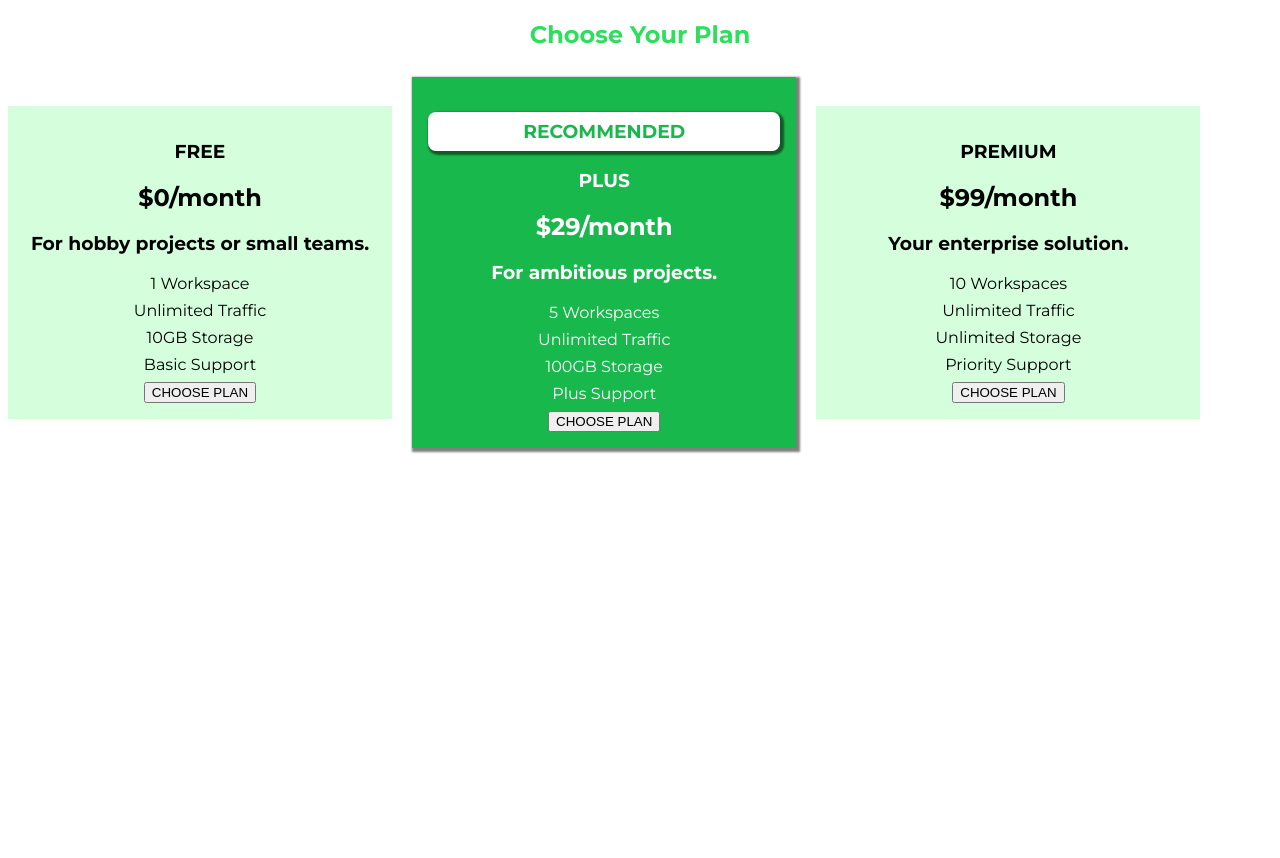
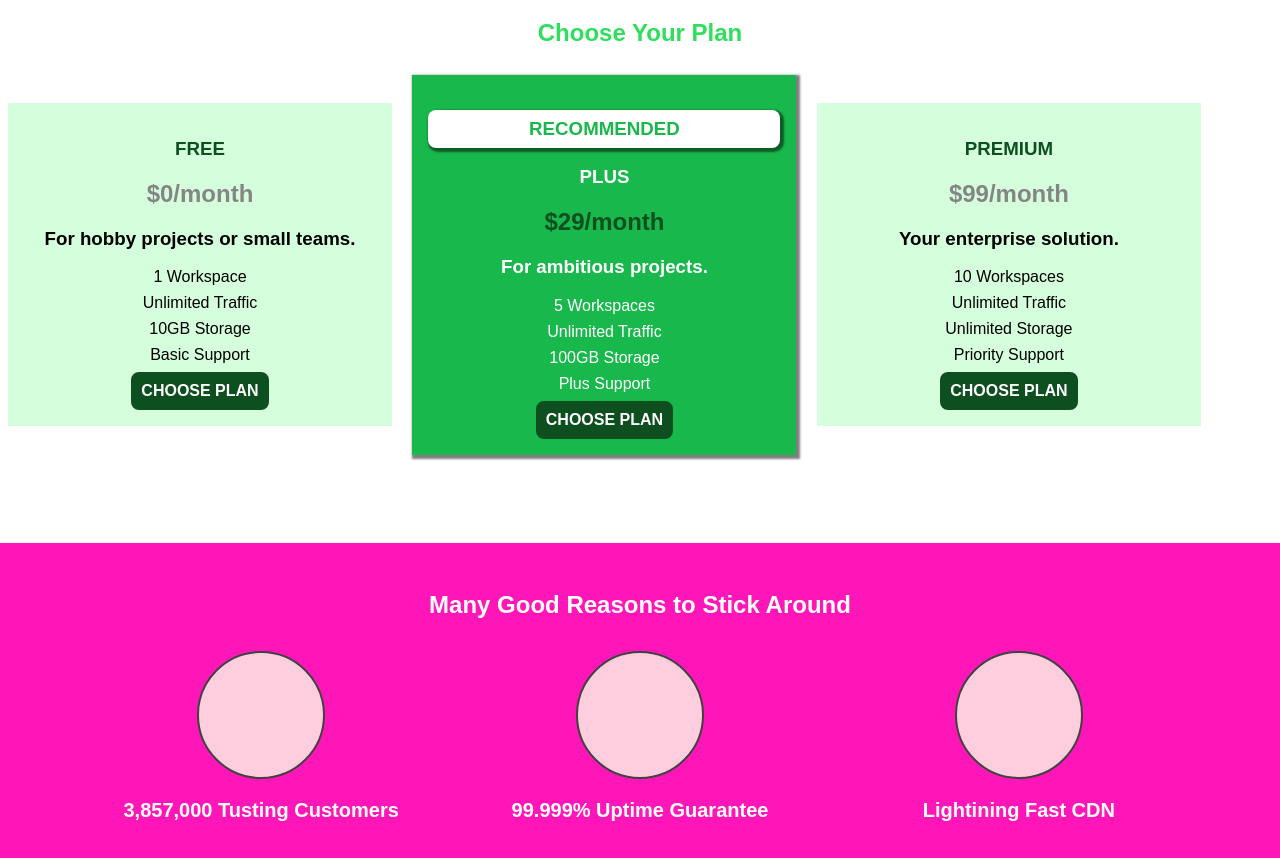
Before and after one commit to jmasone15/css-project-repo, a plain HTML site: page index.html in a window 1280 px wide. Shown: the part 571-1429 px from the top of the page. Before the commit the page ends 1027 px from the top, so only its background shows below. Drawn offline with Linux system fonts and the light colour scheme.

Commit message:
Added a key features section with image placeholders.

```diff
--- a/index.html
+++ b/index.html
@@ -39,8 +39,8 @@
             <h1 class="section-title">Choose Your Plan</h1>
             <div>
                 <article class="plan">
-                    <h1>FREE</h1>
-                    <h2>$0/month</h2>
+                    <h1 class="plan__title">FREE</h1>
+                    <h2 class="plan__price">$0/month</h2>
                     <h3>For hobby projects or small teams.</h3>
                     <ul class="plan__features">
                         <li class="plan__feature">1 Workspace</li>
@@ -49,13 +49,13 @@
                         <li class="plan__feature">Basic Support</li>
                     </ul>
                     <div>
-                        <button>CHOOSE PLAN</button>
+                        <button class="button">CHOOSE PLAN</button>
                     </div>
                 </article>
                 <article class="plan plan--highlighted">
                     <h1 class="plan__annotation">RECOMMENDED</h1>
-                    <h1>PLUS</h1>
-                    <h2>$29/month</h2>
+                    <h1 class="plan__title">PLUS</h1>
+                    <h2 class="plan__price">$29/month</h2>
                     <h3>For ambitious projects.</h3>
                     <ul class="plan__features">
                         <li class="plan__feature">5 Workspaces</li>
@@ -64,12 +64,12 @@
                         <li class="plan__feature">Plus Support</li>
                     </ul>
                     <div>
-                        <button>CHOOSE PLAN</button>
+                        <button class="button">CHOOSE PLAN</button>
                     </div>
                 </article>
                 <article class="plan">
-                    <h1>PREMIUM</h1>
-                    <h2>$99/month</h2>
+                    <h1 class="plan__title">PREMIUM</h1>
+                    <h2 class="plan__price">$99/month</h2>
                     <h3>Your enterprise solution.</h3>
                     <ul class="plan__features">
                         <li class="plan__feature">10 Workspaces</li>
@@ -78,10 +78,36 @@
                         <li class="plan__feature">Priority Support</li>
                     </ul>
                     <div>
-                        <button>CHOOSE PLAN</button>
+                        <button class="button">CHOOSE PLAN</button>
                     </div>
                 </article>
             </div>
+        </section>
+        <section id="key-features">
+            <h1 class="section-title">Many Good Reasons to Stick Around</h1>
+            <ul class="key-feature__list">
+                <li class="key-feature">
+                    <div class="key-feature__image">
+
+
+                    </div>
+                    <p class="key-feature__description">3,857,000 Tusting Customers</p>
+                </li>
+                <li class="key-feature">
+                    <div class="key-feature__image">
+
+
+                    </div>
+                    <p class="key-feature__description">99.999% Uptime Guarantee</p>
+                </li>
+                <li class="key-feature">
+                    <div class="key-feature__image">
+
+
+                    </div>
+                    <p class="key-feature__description">Lightining Fast CDN</p>
+                </li>
+            </ul>
         </section>
     </main>
 </body>
--- a/style.css
+++ b/style.css
@@ -3,7 +3,7 @@
 }
 
 body {
-    font-family: 'Montserrat', sans-serif;
+    font-family: sans-serif;
     margin: 0;
 }
 
@@ -18,45 +18,6 @@ body {
 #product-overview h1 {
     color: white;
     font-family: 'Times New Roman', Times, serif;
-}
-
-.plan {
-    background: #d5ffdc;
-    text-align: center;
-    padding: 16px;
-    margin: 8px;
-    display: inline-block;
-    width: 30%;
-    vertical-align: middle;
-}
-
-.plan--highlighted {
-    background: #19b84c;
-    color: white;
-    box-shadow: 2px 2px 2px 2px rgba(0, 0, 0, 0.5);
-}
-
-.plan__annotation {
-    background: white;
-    color: #19b84c;
-    padding: 8px;
-    box-shadow: 2px 2px 2px 2px rgba(0, 0, 0, 0.5);
-    border-radius: 8px;
-}
-
-.plan__features {
-    list-style: none;
-    padding: 0;
-    margin: 0;
-}
-
-.plan__feature {
-    margin: 8px 0;
-}
-
-.section-title {
-    color: #2ddf5c;
-    text-align: center;
 }
 
 .main-header {
@@ -122,3 +83,119 @@ body {
     background-color: white;
     border: none;
 }
+
+.plan {
+    background: #d5ffdc;
+    text-align: center;
+    padding: 16px;
+    margin: 8px;
+    display: inline-block;
+    width: 30%;
+    vertical-align: middle;
+}
+
+.plan--highlighted {
+    background: #19b84c;
+    color: white;
+    box-shadow: 2px 2px 2px 2px rgba(0, 0, 0, 0.5);
+}
+
+.plan__annotation {
+    background: white;
+    color: #19b84c;
+    padding: 8px;
+    box-shadow: 2px 2px 2px 2px rgba(0, 0, 0, 0.5);
+    border-radius: 8px;
+}
+
+.plan__title {
+    color: #0e4f1f;
+}
+
+.plan__price {
+    color: #858585;
+}
+
+.plan--highlighted .plan__title {
+    color: white;
+}
+
+.plan--highlighted .plan__price {
+    color: #0e4f1f;
+}
+
+.plan__features {
+    list-style: none;
+    padding: 0;
+    margin: 0;
+}
+
+.plan__feature {
+    margin: 8px 0;
+}
+
+.button {
+    background-color: #0e4f1f;
+    color: white;
+    font: inherit;
+    font-weight: bold;
+    border: 2px solid #0e4f1f;
+    padding: 8px;
+    border-radius: 8px;
+    cursor: pointer;
+}
+
+.button:hover,
+.button:active {
+    background-color: white;
+    color: #0e4f1f;
+}
+
+.button:focus {
+    outline: none   ;
+}
+
+#key-features {
+    background-color: #ff16b8;
+    margin-top: 80px;
+    padding: 16px;
+}
+
+#key-features .section-title {
+    color: white;
+    margin: 32px;
+}
+
+.key-feature__list {
+    list-style: none;
+    text-align: center;
+    margin: 0;
+    padding: 0;
+}
+
+.key-feature {
+    display: inline-block;
+    width: 30%;
+    vertical-align: top;
+}
+
+.key-feature__image {
+    background-color: #ffcede;
+    width: 128px;
+    height: 128px;
+    border: 2px solid #424242;
+    border-radius: 50%;
+    margin: 0 auto;
+}
+
+.key-feature__description {
+    text-align: center;
+    color: white;
+    font-weight: bold;
+    font-size: 20px;
+}
+
+.section-title {
+    color: #2ddf5c;
+    text-align: center;
+}
```
